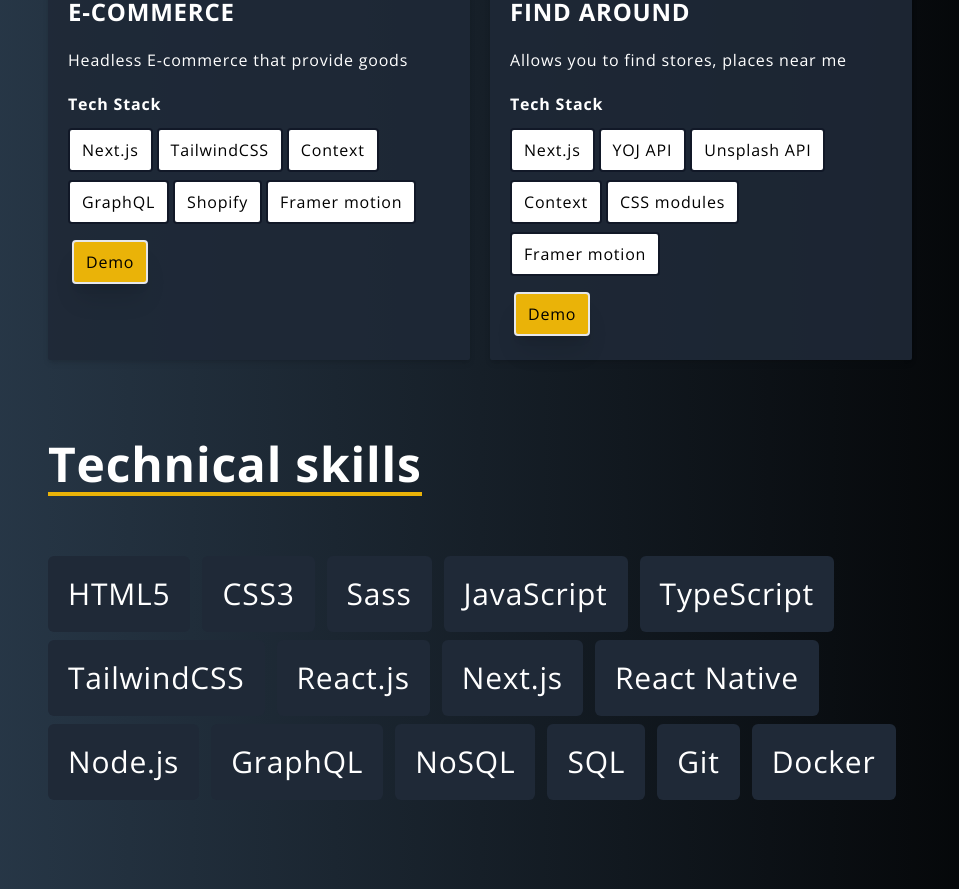
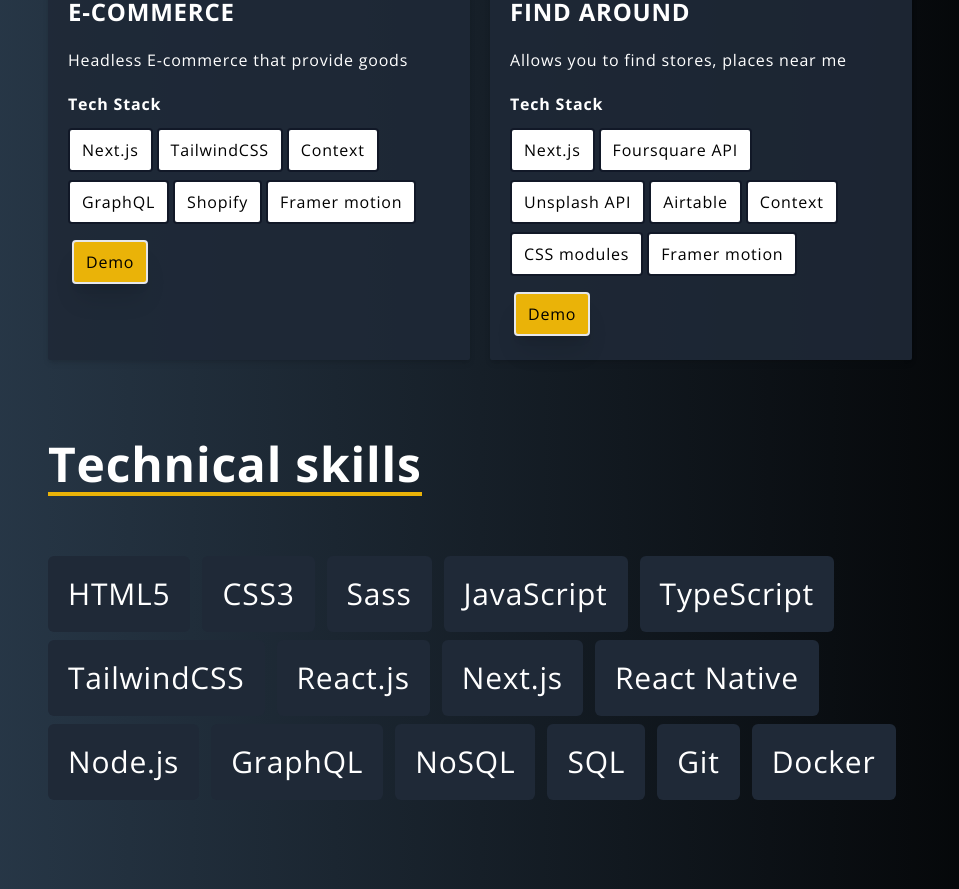
Before and after one commit to Walidhamdidev/Next.js_portfolio, a Next.js app: page / in a window 1280 px wide. Shown: the part 1420-2309 px from the top of the page, without its empty margins (160-1119 px from the left). Built offline with nearby package versions, Linux system fonts and the light colour scheme.

Commit message:
update findaround project box

```diff
--- a/components/Projects.js
+++ b/components/Projects.js
@@ -49,8 +49,9 @@ const Projects = () => {
 
       stacks: [
         { title: "Next.js" },
-        { title: "YOJ API" },
+        { title: "Foursquare API " },
         { title: "Unsplash API" },
+        { title: "Airtable" },
         { title: "Context" },
         { title: "CSS modules" },
         { title: "Framer  motion" },
```
